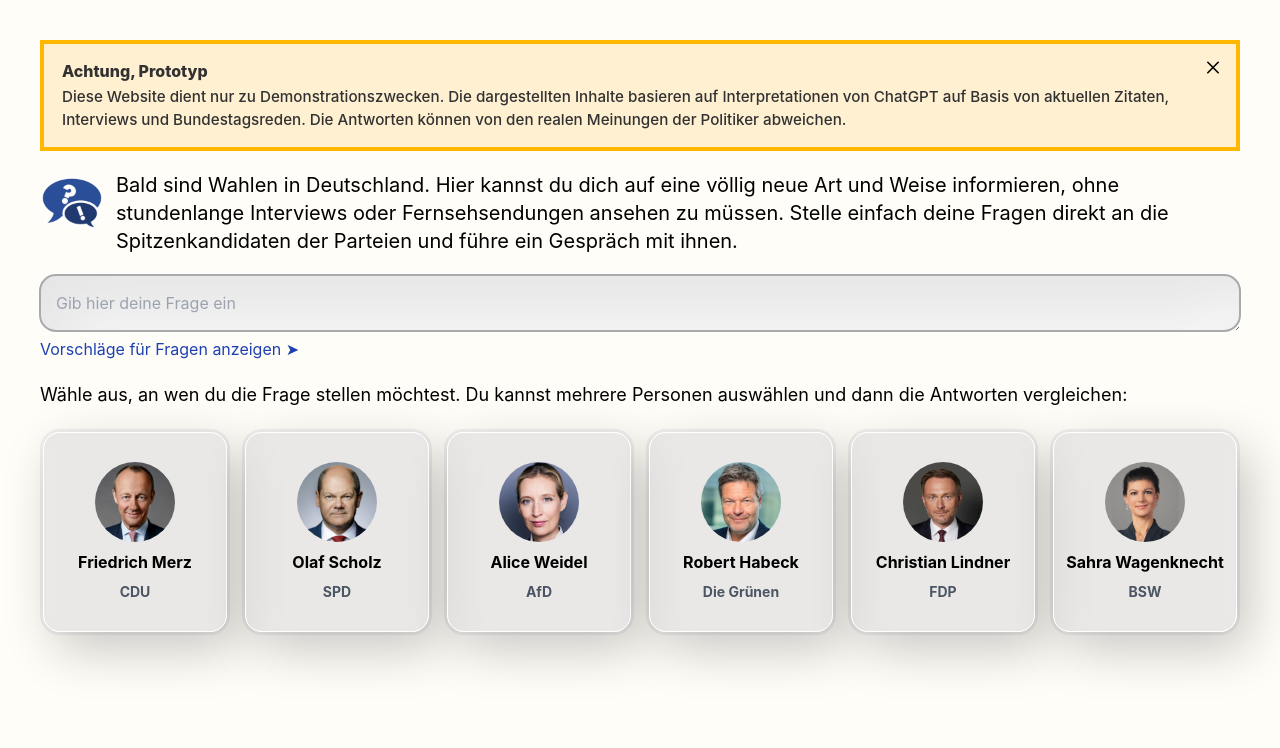
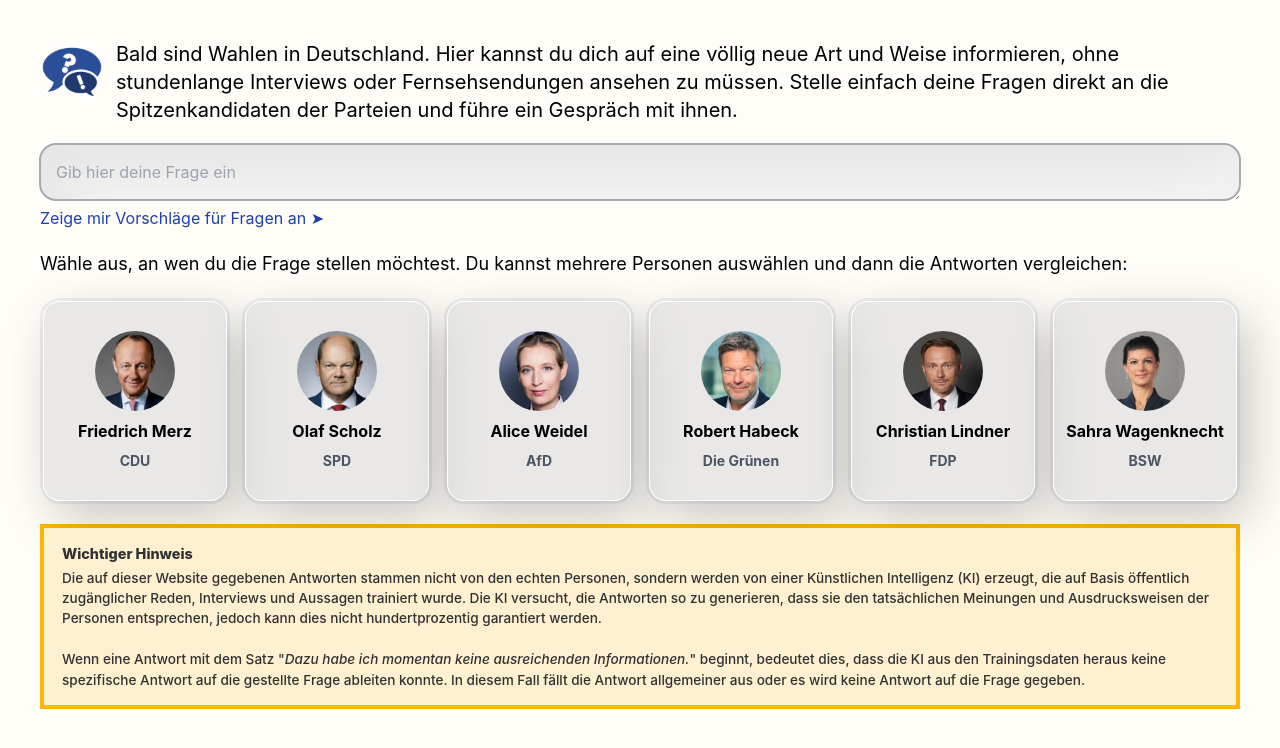
Before and after one commit to potpiejimmy/ask-a-person, a React (Create React App) app: page / in a window 1280 px wide. Shown: the top 748 px of the page. Built offline with nearby package versions, Linux system fonts and the light colour scheme.

Commit message:
permanent disclaimer

```diff
--- a/src/App.tsx
+++ b/src/App.tsx
@@ -146,7 +146,6 @@
   [personContext["lindner"], setPersonContext["lindner"]] = React.useState<PersonContext>(personContextDefault);
   [personContext["wagenknecht"], setPersonContext["wagenknecht"]] = React.useState<PersonContext>(personContextDefault);
 
-  const [disclaimerDismissed, setDisclaimerDismissed] = React.useState<boolean>(false);
   const [question, setQuestion] = React.useState<string>("");
   const [loading, setLoading] = React.useState<boolean>(false);
   const [warningMessage, setWarningMessage] = React.useState<string>("");
@@ -296,8 +295,6 @@
 
       {DUMMY_RESPONSES && <div className="text-red-700 dark:text-red-300">Dummy responses are enabled</div>}
 
-      {!disclaimerDismissed && <Disclaimer onClick={()=>setDisclaimerDismissed(true)}/>}
-
       <div className="flex flex-row gap-3">
         <img src="/logo192.png" alt="Logo" className="w-16 h-16"/>
         <div className='text-xl'>
@@ -313,7 +310,7 @@
           </p>
           {loading && <IoHourglassOutline size={40}/>}
         </div>
-        {!suggestionsVisible && availableSuggestions.length > 0 && !isAnythingLoading() && <a href="/" className='text-blue-800 dark:text-blue-300' onClick={event=>{setSuggestionsVisible(true); event.preventDefault();}}>Vorschläge für Fragen anzeigen ➤</a>}
+        {!suggestionsVisible && availableSuggestions.length > 0 && !isAnythingLoading() && <a href="/" className='text-blue-800 dark:text-blue-300' onClick={event=>{setSuggestionsVisible(true); event.preventDefault();}}>Zeige mir Vorschläge für Fragen an ➤</a>}
         {suggestionsVisible && availableSuggestions.length > 0 && !isAnythingLoading() &&
           <div className='p-2 border border-gray-300 dark:border-gray-700 h-60 overflow-y-scroll'>
             <div className='flex flex-col'>
@@ -358,6 +355,8 @@
           </div>
         ))}
       </div>
+
+      <Disclaimer onClick={()=>{}} closeable={false} insufficientMsg={INSUFFICIENT_INFORMATION}/>
 
       {acceptedQuestion.length > 0 &&
         <div ref={questionAnchor} className='responseCard p-5 flex flex-col gap-2'>
--- a/src/components/Disclaimer.css
+++ b/src/components/Disclaimer.css
@@ -17,13 +17,13 @@
 }
 
 .alertcard-heading {
-    font-size: 1em;
+    font-size: .9em;
     font-weight: 800;
     color: rgb(49, 49, 49);
 }
 
 .alertcard-content {
-    font-size: 0.95em;
+    font-size: 0.85em;
     font-weight: 500;
     color: rgb(49, 49, 49);
 }
@@ -66,6 +66,14 @@
 
 @media (prefers-color-scheme: dark) {
     .alertcard {
-        background: #dfcba3;
+        background: #2d2b27;
+    }
+
+    .alertcardOuter {
+        background-color: #46443e;
+    }
+
+    .alertcard-heading, .alertcard-content {
+        color: rgb(220, 220, 220);
     }
 }
--- a/src/components/Disclaimer.tsx
+++ b/src/components/Disclaimer.tsx
@@ -3,6 +3,8 @@
 
 interface DisclaimerProps {
     onClick: () => void;
+    closeable: boolean;
+    insufficientMsg: string;
 }
 
 export default function Disclaimer(props: DisclaimerProps) {
@@ -11,11 +13,19 @@
         <div className='alertcardOuter'>
             <div className="alertcard">
                 <div className="text-content">
-                    <p className="alertcard-heading">Achtung, Prototyp</p>
+                    <p className="alertcard-heading">Wichtiger Hinweis</p>
                     <p className="alertcard-content">
-                    Diese Website dient nur zu Demonstrationszwecken. Die dargestellten Inhalte basieren auf Interpretationen von ChatGPT auf Basis von aktuellen Zitaten, Interviews und Bundestagsreden. Die Antworten können von den realen Meinungen der Politiker abweichen.
+                        Die auf dieser Website gegebenen Antworten stammen nicht von den echten Personen, sondern werden von einer
+                        Künstlichen Intelligenz (KI) erzeugt, die auf Basis öffentlich zugänglicher Reden, Interviews und Aussagen
+                        trainiert wurde.
+                        Die KI versucht, die Antworten so zu generieren, dass sie den tatsächlichen Meinungen und Ausdrucksweisen
+                        der Personen entsprechen, jedoch kann dies nicht hundertprozentig garantiert werden.
+                        <br/><br/>
+                        Wenn eine Antwort mit dem Satz "<i>{props.insufficientMsg}</i>" beginnt, bedeutet dies, dass die KI aus den
+                        Trainingsdaten heraus keine spezifische Antwort auf die gestellte Frage ableiten konnte. In diesem Fall fällt
+                        die Antwort allgemeiner aus oder es wird keine Antwort auf die Frage gegeben.
                     </p>
-                    {/*<a href="#" className="alertcard-link">Mehr Infos</a>*/}
+                    {props.closeable &&
                         <button className="exit-btn" onClick={()=>props.onClick()}>
                             <svg fill="none" viewBox="0 0 15 15" height="15" width="15">
                                 <path
@@ -32,6 +42,7 @@
                                 ></path>
                             </svg>
                         </button>
+                    }
                 </div>
             </div>
         </div>
```
Lines whose indentation alone changed are shown as unchanged.
